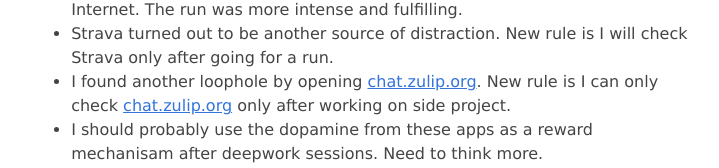
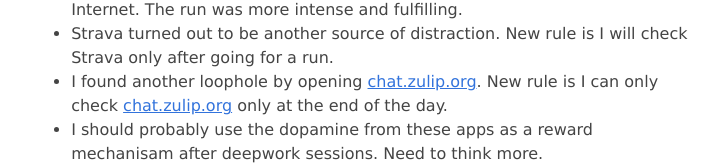
Before and after one commit to hackerkid/blog3, an Astro site: page /blog/detox in a window 1280 px wide. Shown: the part 1429-1597 px from the top of the page, without its empty margins (278-997 px from the left). Built offline with nearby package versions, Linux system fonts and the light colour scheme; Astro itself is replaced by a stand-in of ours.

Commit message:
More updates to detox.

```diff
--- a/src/pages/blog/detox.md
+++ b/src/pages/blog/detox.md
@@ -44,5 +44,5 @@ I plan re evaluate what I should bring back to my life after finishing the 30 da
 * Didn't open Twitter nor Hacker news.
 * While going for run I tried to find a loophole and listened a meditation session for a while in Walking up app. But it didn't last long since I didn't had Internet. The run was more intense and fulfilling.
 * Strava turned out to be another source of distraction. New rule is I will check Strava only after going for a run.
-* I found another loophole by opening chat.zulip.org. New rule is I can only check chat.zulip.org only after working on side project.
+* I found another loophole by opening chat.zulip.org. New rule is I can only check chat.zulip.org only at the end of the day.
 * I should probably use the dopamine from these apps as a reward mechanisam after deepwork sessions. Need to think more.
```
